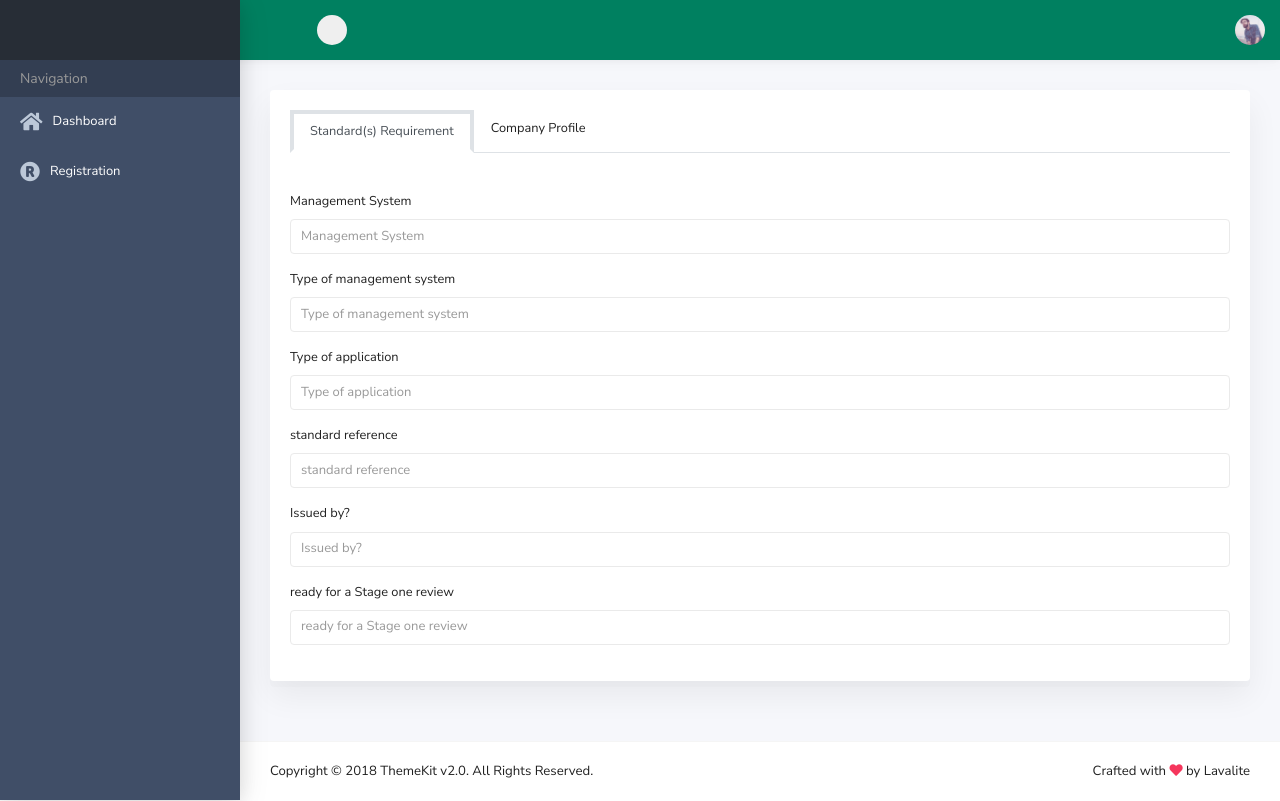
After one commit to habibsyuhada/Certification, a CodeIgniter app: page /database/registration/registration_detail in a window 1280 px wide. The commit adds this page. Run offline with CodeIgniter, Linux system fonts and the light colour scheme; some web fonts are replaced.

Commit message:
view register

```diff
--- a/application/config/autoload.php
+++ b/application/config/autoload.php
@@ -58,7 +58,7 @@ $autoload['packages'] = array();
 |
 |	$autoload['libraries'] = array('user_agent' => 'ua');
 */
-$autoload['libraries'] = array();
+$autoload['libraries'] = array('database','session', 'xmlrpc', 'pagination','form_validation','email','upload','encryption','zip');
 
 /*
 | -------------------------------------------------------------------
--- a/application/controllers/Registration.php
+++ b/application/controllers/Registration.php
@@ -33,4 +33,10 @@ class Registration extends CI_Controller {
 		$data['meta_title'] 	= 'Registration List';
 		$this->load->view('index', $data);
 	}
+
+	public function registration_detail(){
+		$data['subview'] 			= 'registration/registration_detail';
+		$data['meta_title'] 	= 'Registration Detai';
+		$this->load->view('index', $data);
+	}
 }
--- a/application/views/_partial/footer.php
+++ b/application/views/_partial/footer.php
@@ -7,5 +7,18 @@
 
 			</div>
 		</div>
+
+		<script type="text/javascript">
+			<?php if($this->session->flashdata('success') == TRUE): ?>
+			showSuccessToast('<?php echo $this->session->flashdata('success'); ?>');
+      <?php endif; ?>
+      <?php if($this->session->flashdata('error') == TRUE): ?>
+			showDangerToast('<?php echo $this->session->flashdata('error'); ?>');
+			<?php endif; ?>
+			$('.data_table').DataTable({
+				"order": []
+			});
+		</script>
+
 	</body>
 </html>
--- a/application/views/_partial/top.php
+++ b/application/views/_partial/top.php
@@ -54,13 +54,13 @@
 					<div class="nav-container">
 						<nav id="main-menu-navigation" class="navigation-main">
 							<div class="nav-lavel">Navigation</div>
-							<div class="nav-item active">
+							<div class="nav-item">
 								<a href="<?php echo base_url() ?>home"><i class="fa fa-home"></i><span>Dashboard</span></a>
 							</div>
 							<!-- <div class="nav-item">
 								<a href="pages/navbar.html"><i class="ik ik-menu"></i><span>Navigation</span></a>
 							</div> -->
-							<div class="nav-item active">
+							<div class="nav-item">
 								<a href="<?php echo base_url() ?>registration"><i class="fas fa-registered"></i><span>Registration</span></a>
 							</div>
 							<!-- <div class="nav-item has-sub">
--- /dev/null
+++ b/application/views/registration/registration_detail.php
@@ -0,0 +1,88 @@
+<style type="text/css">
+  a.nav-link.active {
+    border-width: 4px;
+    border-bottom: 4px solid #007bff;
+  }
+
+  a.nav-link {
+    border-radius: 0px !important;
+  }
+
+  a.nav-link:not(.active):hover {
+    transition: all 0.3s ease-in-out;
+    border-bottom: 4px solid #007bff;
+  }
+</style>
+<div class="main-content">
+  <div class="container-fluid">
+    <form action="<?php echo base_url(); ?>shipment/shipment_update_process" method="POST" class="forms-sample">
+      <div class="row clearfix">
+        <div class="col-md-12">
+          <div class="card">
+            <div class="card-body">
+              <ul class="nav nav-tabs" id="myTab" role="tablist">
+                <li class="nav-item">
+                  <a class="nav-link active" id="standard-tab" data-toggle="tab" href="#standard" role="tab" aria-controls="standard" aria-selected="true">Standard(s) Requirement</a>
+                </li>
+                <li class="nav-item">
+                  <a class="nav-link" id="company-tab" data-toggle="tab" href="#company" role="tab" aria-controls="company" aria-selected="false">Company Profile</a>
+                </li>
+              </ul>
+              <div class="tab-content" id="myTabContent">
+                <div class="tab-pane fade show active" id="standard" role="tabpanel" aria-labelledby="standard-tab">
+                  <br>
+                  <br>
+                  <div class="form-group">
+                    <label>Management System</label>
+                    <input type="text" class="form-control" name="management_system" placeholder="Management System">
+                  </div>
+                  <div class="form-group">
+                    <label>Type of management system</label>
+                    <input type="text" class="form-control" name="management_system" placeholder="Type of management system">
+                  </div>
+                  <div class="form-group">
+                    <label>Type of application</label>
+                    <input type="text" class="form-control" name="management_system" placeholder="Type of application">
+                  </div>
+                  <div class="form-group">
+                    <label>standard reference</label>
+                    <input type="text" class="form-control" name="management_system" placeholder="standard reference">
+                  </div>
+                  <div class="form-group">
+                    <label>Issued by?</label>
+                    <input type="text" class="form-control" name="management_system" placeholder="Issued by?">
+                  </div>
+                  <div class="form-group">
+                    <label>ready for a Stage one review</label>
+                    <input type="text" class="form-control" name="management_system" placeholder="ready for a Stage one review">
+                  </div>
+                </div>
+                <div class="tab-pane fade" id="company" role="tabpanel" aria-labelledby="company-tab">
+                  <br>
+                  <br>
+                  <div class="row clearfix">
+                    <div class="form-group">
+                      <label>ready for a Stage one review</label>
+                      <input type="text" class="form-control" name="management_system" placeholder="ready for a Stage one review">
+                    </div>
+                  </div>
+                  <div class="mt-2 row">
+                    <div class="text-left col-6">
+                      <span class="btn btn-danger previous-tab">Back</span>
+                    </div>
+                    <div class="text-right col-6">
+                      <span class="btn btn-info next-tab">Next</span>
+                    </div>
+                  </div>
+                </div>
+              </div>
+            </div>
+          </div>
+        </div>
+      </div>
+    </form>
+
+  </div>
+</div>
+<script type="text/javascript">
+</script>
```
Also changed, not shown: application/views/registration/registration_list.php (+24 -8 lines).
